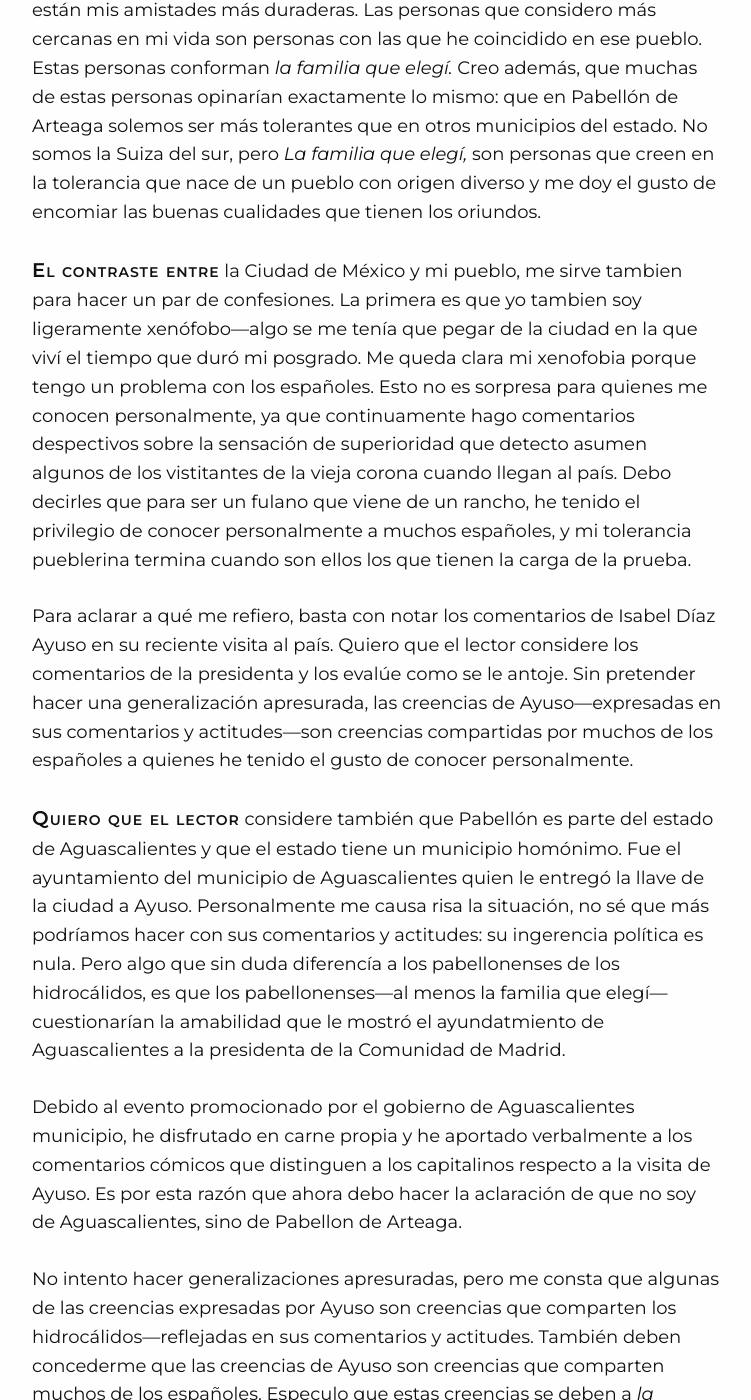
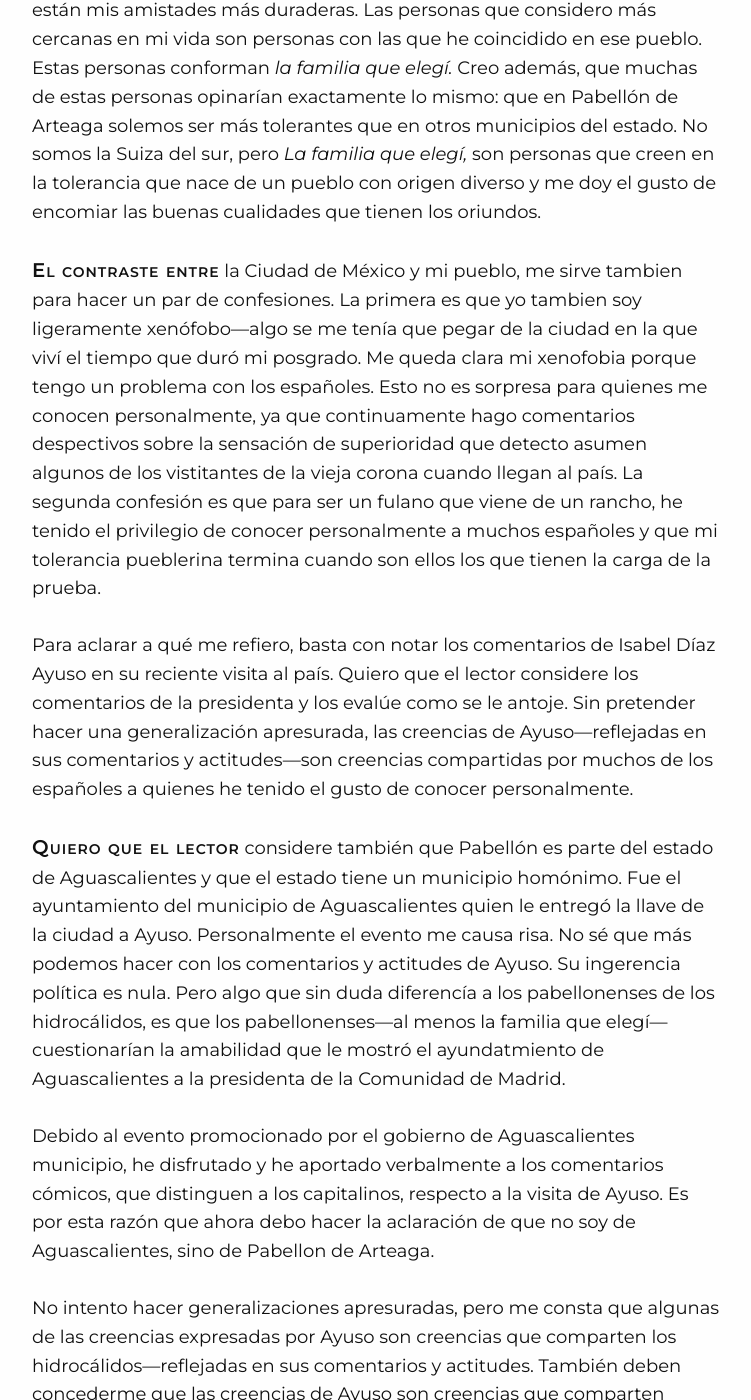
Before and after one commit to Oiuhukt/failosophy, a Jekyll site: the page built from _posts/2026-05-24-pabellondeart.md, in a window 1280 px wide and 1400 px high, scrolled down 2728 px. Shown: the whole window, without its empty margins (32-783 px from the left). Built offline with Jekyll 4.4.1, drawn with Linux system fonts in a browser that asks for light colours; some web fonts are replaced; some of the changed text lies outside the part shown.

Commit message:
nuevo post

```diff
--- a/_posts/2026-05-24-pabellondeart.md
+++ b/_posts/2026-05-24-pabellondeart.md
@@ -23,7 +23,8 @@
 
 Ese lugar era monte. Sólo habia un asentamiento del ferrocarril---que iba de la
 Ciudad de México a Ciudad Juárez,---que se usaba para descargar herramientas,
-máquinas y materiales que serían transportadas al punto de construcción de la presa. La construcción del proyecto duró un año y con los materiales y herramientas llegan
+máquinas y materiales que serían transportadas al punto de construcción de la presa.
+La construcción del proyecto duró un año y con los materiales y herramientas llegan
 también los trabajadores. Los trabajadores del proyecto tuvieron que permanecer, por
 lo menos, el tiempo que duró la construcción---de 1926 a 1931,---y por ello,
 asentaron un campamento. Este campamento fue el que terminó creciendo lo suficiente
@@ -39,12 +40,13 @@
 Pabellón de Arteaga.
 
 El segundo factor depende de la culminación del proyecto. El campamento original de
-los trabajadores se enriqueció de la fuerza laboral de los sectores agropecuarios. Es decir que al conjunto de trabajadores de sectores
-privados y públicos, que se asentaron en el campamento, se sumaron diferentes fuerzas
-de trabajo como agricultores, ganaderos, veterinarios, etc. Además hay que sumar que
-en algún punto del tiempo entre la fundación del pueblo y la guerra civil española,
-por azares del destino, llegaron refugiados españoles a Pabellón. Es a partir de
-ahora que este escrito y la historia de Pabellón se vuelven personales.
+los trabajadores se enriqueció de la fuerza laboral de los sectores agropecuarios. Es
+decir que al conjunto de trabajadores de sectores privados y públicos, que se
+asentaron en el campamento, se sumaron diferentes fuerzas de trabajo como
+agricultores, ganaderos, veterinarios, etc. Además hay que sumar que en algún punto
+del tiempo entre la fundación del pueblo y la guerra civil española, por azares del
+destino, llegaron refugiados españoles a Pabellón. Es a partir de ahora que este
+escrito y la historia de Pabellón se vuelven personales.
 
 Para entrar en temas personales, quiero comenzar diciendo que dichosamente me topé
 con esta imagen que es un croquis dibujado por el ingeniero Arregui del campamento
@@ -60,8 +62,8 @@
 que tuve el privilegio de rentar durante un periodo considerable de tiempo. Cerca de
 ese departamento venden además un café delicioso. Lo que le da al lector dos razones
 para visitar mi pueblo: el [archivo
-histórico](https://pabellon.gob.mx/site24-27/archivoHistorico/archivoHistorico.php)
-y el café.
+histórico](https://pabellon.gob.mx/site24-27/archivoHistorico/archivoHistorico.php) y
+el café.
 
 {% newthought 'Adoro Pabellón de Arteaga.' %} Cuando digo que vengo de un rancho, lo
 digo con mucho orgullo. Lo digo orgullosamente y en voz alta, especialmente ahora que
@@ -87,60 +89,73 @@
 personas que creen en la tolerancia que nace de un pueblo con origen diverso y me doy
 el gusto de encomiar las buenas cualidades que tienen los oriundos.
 
-{% newthought 'El contraste entre' %} la Ciudad de México y mi pueblo, me sirve tambien para hacer un par de confesiones. La primera es que yo tambien soy ligeramente xenófobo---algo se me
-tenía que pegar de la ciudad en la que viví el tiempo que duró mi posgrado. Me queda
-clara mi xenofobia porque tengo un problema con los españoles. Esto no es sorpresa
-para quienes me conocen personalmente, ya que continuamente hago comentarios
-despectivos sobre la sensación de superioridad que detecto asumen algunos de los
-vistitantes de la vieja corona cuando llegan al país. Debo decirles que para ser un
-fulano que viene de un rancho, he tenido el privilegio de conocer personalmente a
-muchos españoles, y mi tolerancia pueblerina termina cuando son ellos los que tienen la carga de la prueba.
+{% newthought 'El contraste entre' %} la Ciudad de México y mi pueblo, me sirve
+tambien para hacer un par de confesiones. La primera es que yo tambien soy
+ligeramente xenófobo---algo se me tenía que pegar de la ciudad en la que viví el
+tiempo que duró mi posgrado. Me queda clara mi xenofobia porque tengo un problema con
+los españoles. Esto no es sorpresa para quienes me conocen personalmente, ya que
+continuamente hago comentarios despectivos sobre la sensación de superioridad que
+detecto asumen algunos de los vistitantes de la vieja corona cuando llegan al país.
+La segunda confesión es que para ser un fulano que viene de un rancho, he tenido el
+privilegio de conocer personalmente a muchos españoles y que mi tolerancia pueblerina
+termina cuando son ellos los que tienen la carga de la prueba.
 
 Para aclarar a qué me refiero, basta con notar los comentarios de Isabel Díaz Ayuso
-en su reciente visita al país. Quiero que el
-lector considere los comentarios de la presidenta y los evalúe como se le antoje. Sin
-pretender hacer una generalización apresurada, las creencias de Ayuso---expresadas en
-sus comentarios y actitudes---son creencias compartidas por muchos de los españoles a
-quienes he tenido el gusto de conocer personalmente.
+en su reciente visita al país. Quiero que el lector considere los comentarios de la
+presidenta y los evalúe como se le antoje. Sin pretender hacer una generalización
+apresurada, las creencias de Ayuso---reflejadas en sus comentarios y actitudes---son
+creencias compartidas por muchos de los españoles a quienes he tenido el gusto de
+conocer personalmente.
 
 {% newthought 'Quiero que el lector' %} considere también que Pabellón es parte del
 estado de Aguascalientes y que el estado tiene un municipio homónimo. Fue el
 ayuntamiento del municipio de Aguascalientes quien le entregó la llave de la ciudad a
-Ayuso. Personalmente me causa risa la situación, no sé que más podríamos hacer con
-sus comentarios y actitudes: su ingerencia política es nula. Pero algo que sin duda
-diferencía a los pabellonenses de los hidrocálidos, es que los pabellonenses---al
-menos la familia que elegí---cuestionarían la amabilidad que le mostró el
-ayundatmiento de Aguascalientes a la presidenta de la Comunidad de Madrid.
+Ayuso. Personalmente el evento me causa risa. No sé que más podemos hacer con los
+comentarios y actitudes de Ayuso. Su ingerencia política es nula. Pero algo que sin
+duda diferencía a los pabellonenses de los hidrocálidos, es que los
+pabellonenses---al menos la familia que elegí---cuestionarían la amabilidad que le
+mostró el ayundatmiento de Aguascalientes a la presidenta de la Comunidad de Madrid.
 
-Debido al evento promocionado por el gobierno de Aguascalientes municipio, he disfrutado en carne propia y he aportado verbalmente a los comentarios cómicos que distinguen a los capitalinos respecto a la visita de Ayuso. Es por esta razón que ahora debo hacer la aclaración de que no soy de Aguascalientes, sino de Pabellon de Arteaga.
+Debido al evento promocionado por el gobierno de Aguascalientes municipio, he
+disfrutado y he aportado verbalmente a los comentarios cómicos, que distinguen a los
+capitalinos, respecto a la visita de Ayuso. Es por esta razón que ahora debo hacer la
+aclaración de que no soy de Aguascalientes, sino de Pabellon de Arteaga.
 
 No intento hacer generalizaciones apresuradas, pero me consta que algunas de las
 creencias expresadas por Ayuso son creencias que comparten los
 hidrocálidos---reflejadas en sus comentarios y actitudes. También deben concederme
-que las creencias de Ayuso son creencias que comparten muchos de los españoles.
-Especulo que estas creencias se deben a _la cultura española,_ lo que sea que eso
-signifique.
+que las creencias de Ayuso son creencias que comparten muchos de los que nos visitan
+de la vieja españa. Sólo puedo especular que estas creencias se deben a _la cultura
+española,_ lo que sea que eso signifique.
 
-Para intentar capturar lo que quiero decir con _cultura_ en _cultura española,_(en
-contraste con _cultura mexicana_, por ejemplo) es que mis creencias---reflejadas en
+Para intentar capturar lo que quiero decir con _cultura_ en _cultura española_ (en
+contraste con _cultura mexicana_, por ejemplo), es que mis creencias---reflejadas en
 mis comentarios y actitudes---fueron influenciadas por la historia de Pabellón y la
-_familia que elegí,_ tambien en mis crencias influye _la familia que no elegí._
+_familia que elegí,_ pero también influyen en mis crencias los comentarios y
+actitudes de _la familia que no elegí._
 
 A menos que alguien defienda la tesis del determinismo causal, claramente fue azaroso
 que ese grupo de trabajadores terminara fundando Pabellón de Arteaga. También es
 azaroso haber nacido en la familia que me tocó y, por tanto, muchas de mis
-creencias---reflejadas en mis comentarios y actitudes,---se deben a la _familia que
-no elegí._ Nadie jamás tendrá voz ni voto para decidir dónde le toca nacer.
+creencias---reflejadas en mis comentarios y actitudes,---se deben a la familia que
+no elegí. Nadie jamás tendrá voto para influir en la decisión de dónde le toca nacer.
 
 {% newthought 'La historia de Pabellón' %} y el contraste con Aguascalientes
 municipio es personal también, porque mi abuela llegó al pueblo como parte del grupo
 de refugiados españoles que se asentaron durante el periodo de la guerra civil.
 México les dio refugio y algunos de ellos se refugiaron mi pueblo de origen. Soy
-oriundo de Pabellón de Arteaga y un descendiente de ese grupo de refugiados. Espero que sea obvia la ironía que constituye toda esta situación. Realmente no tengo la habilidad que necesito para compartirle al lector la comicidad
-que siento
+oriundo de Pabellón de Arteaga y un descendiente de ese grupo de refugiados. Espero
+que sea obvia la ironía que constituye toda esta situación. Realmente no tengo la
+habilidad que necesito para compartirle al lector la comicidad del asunto
 
-El punto es que así como mi personalidad está obviamente influenciada por mi historia como pabellonense (donde nací y me desarrollé la mayor parte de mi vida), porque la cultura del pueblo y las actitudes que admiro de _la familia que elegí_ forman parte de mi desarrollo como persona, también forma parte de mi persona el azar que estuvo involucrado en la conformación del campamento que se convirtió en  Pabellón. Así como mi historia personalconstituye mis creencias, mis creencias a su vez dependen tanto de la _familia que eligí,_ como de _la familia que no elegí_. Yo participé activamente en esta elección, esas condiciones me fueron impuestas.
-que no elegí._
+El punto es que así como mi personalidad está obviamente influenciada por mi historia
+como pabellonense (donde nací y me desarrollé la mayor parte de mi vida), porque la
+cultura del pueblo, reflejada en las actitudes que admiro de _la familia que elegí_
+forman parte de mi desarrollo como persona, también forma parte de mi persona el azar
+que estuvo involucrado en la conformación del campamento que se convirtió en
+Pabellón. Así como mi historia personal constituye parte de mis creencias, mis
+creencias dependen a la vez de la _familia que eligí,_ como de _la familia que no
+elegí_. Yo participé activamente en una, la otra sólo me fue impuesta.
 
 Sea cuál sea el trato que haya hecho Plutarco Elías Calles, fue un trato necesario
 para la fundación de Pabellón de Arteaga, fundación que, a su vez, fue necesaria para
```
